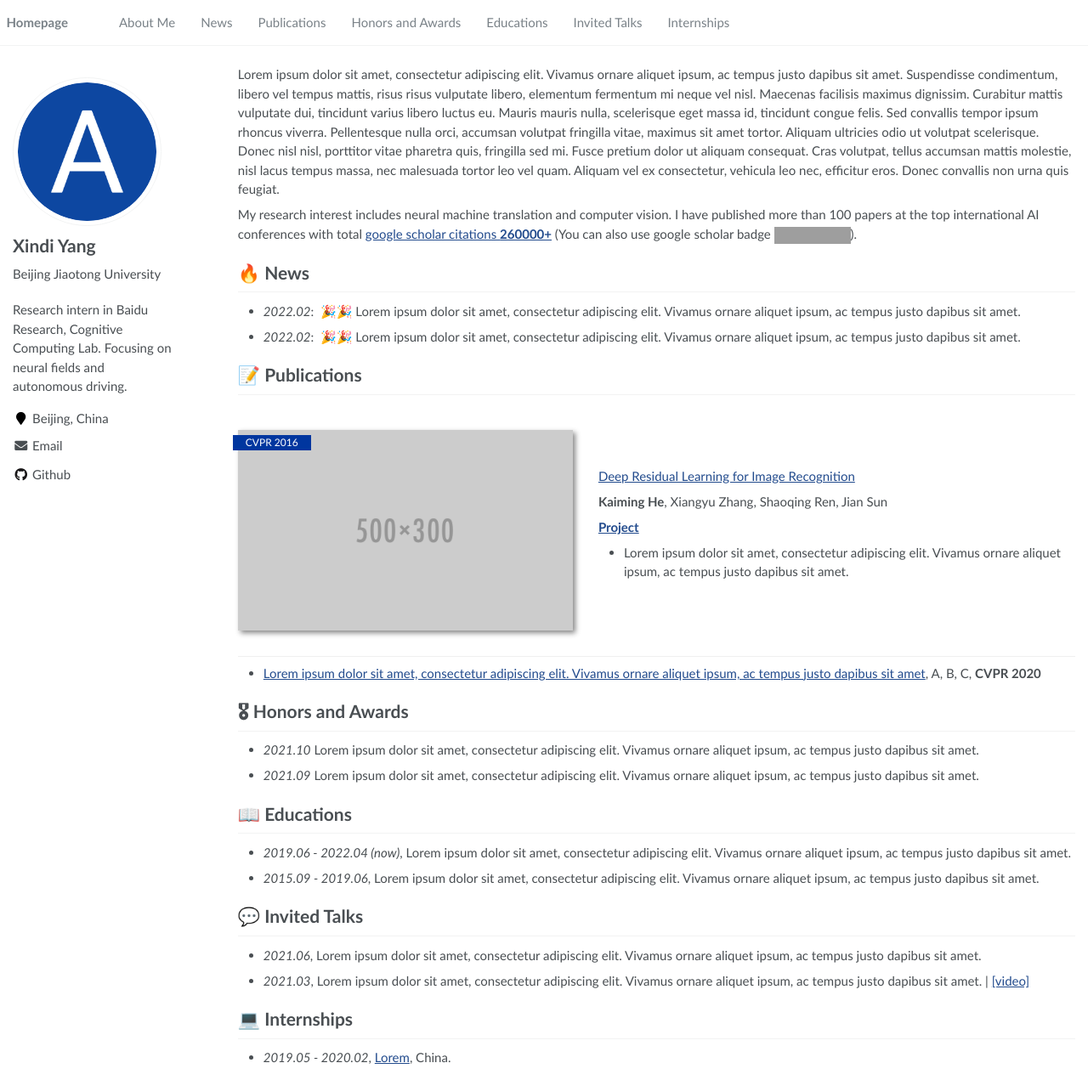
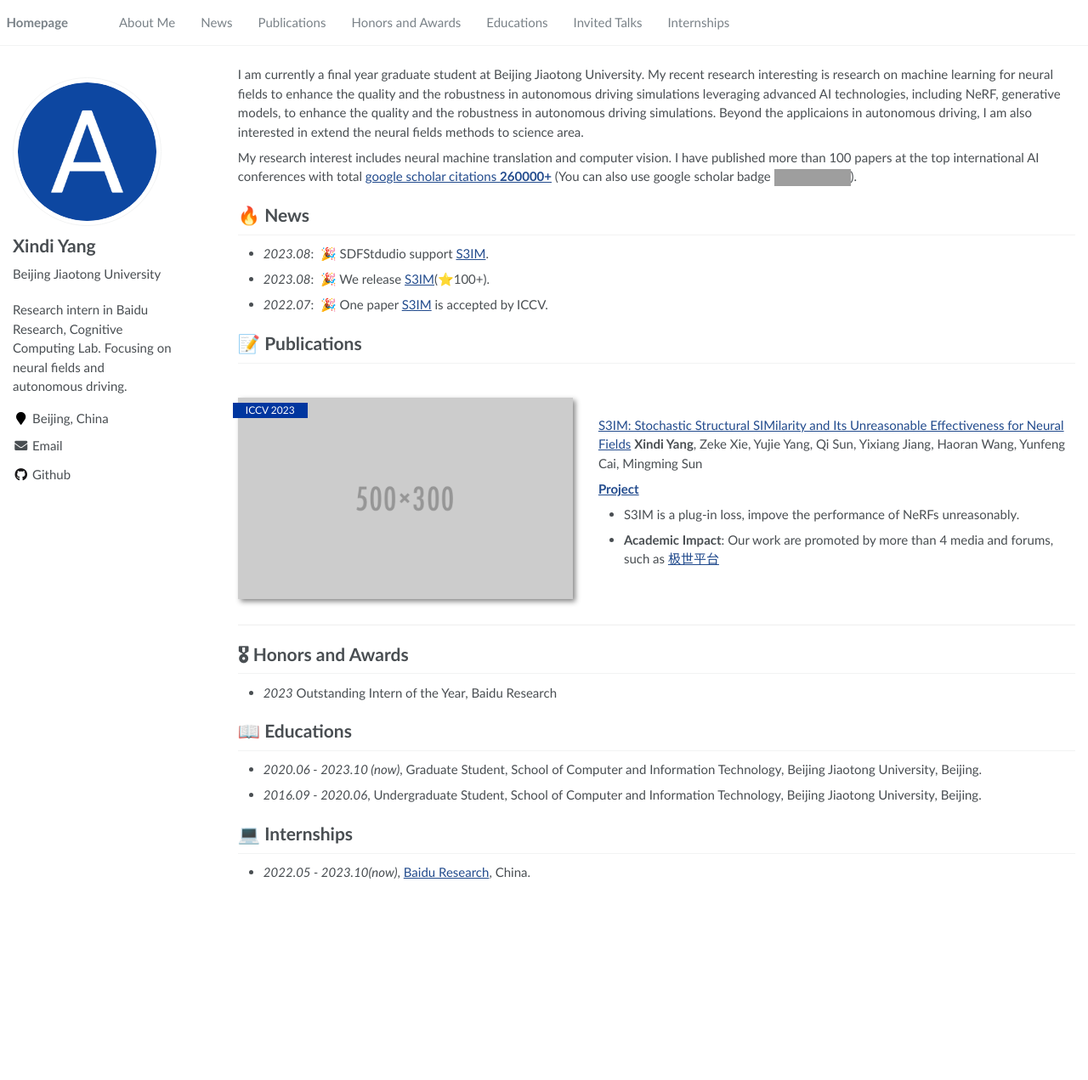
Before and after one commit to Madaoer/Madaoer.github.io, a Jekyll site: the page built from _pages/about.md, in a window 1280 px wide and 1271 px high. Shown: the whole window at 85% size. Built offline with Jekyll 4.4.1, drawn with Linux system fonts in a browser that asks for light colours; grey boxes are pictures that could not be loaded.

Commit message:
Update about.md

```diff
--- a/_pages/about.md
+++ b/_pages/about.md
@@ -17,42 +17,36 @@ redirect_from:
 
 <span class='anchor' id='about-me'></span>
 
-Lorem ipsum dolor sit amet, consectetur adipiscing elit. Vivamus ornare aliquet ipsum, ac tempus justo dapibus sit amet. Suspendisse condimentum, libero vel tempus mattis, risus risus vulputate libero, elementum fermentum mi neque vel nisl. Maecenas facilisis maximus dignissim. Curabitur mattis vulputate dui, tincidunt varius libero luctus eu. Mauris mauris nulla, scelerisque eget massa id, tincidunt congue felis. Sed convallis tempor ipsum rhoncus viverra. Pellentesque nulla orci, accumsan volutpat fringilla vitae, maximus sit amet tortor. Aliquam ultricies odio ut volutpat scelerisque. Donec nisl nisl, porttitor vitae pharetra quis, fringilla sed mi. Fusce pretium dolor ut aliquam consequat. Cras volutpat, tellus accumsan mattis molestie, nisl lacus tempus massa, nec malesuada tortor leo vel quam. Aliquam vel ex consectetur, vehicula leo nec, efficitur eros. Donec convallis non urna quis feugiat.
+I am currently a final year graduate student at Beijing Jiaotong University. My recent research interesting is research on machine learning for neural fields to enhance the quality and the robustness in autonomous driving simulations leveraging advanced AI technologies, including NeRF, generative models, to enhance the quality and the robustness in autonomous driving simulations. Beyond the applicaions in autonomous driving, I am also interested in extend the neural fields methods to science area.
 
 My research interest includes neural machine translation and computer vision. I have published more than 100 papers at the top international AI conferences with total <a href='https://scholar.google.com/citations?user=DhtAFkwAAAAJ'>google scholar citations <strong><span id='total_cit'>260000+</span></strong></a> (You can also use google scholar badge <a href='https://scholar.google.com/citations?user=DhtAFkwAAAAJ'><img src="https://img.shields.io/endpoint?url={{ url | url_encode }}&logo=Google%20Scholar&labelColor=f6f6f6&color=9cf&style=flat&label=citations"></a>).
 
 
 # 🔥 News
-- *2022.02*: &nbsp;🎉🎉 Lorem ipsum dolor sit amet, consectetur adipiscing elit. Vivamus ornare aliquet ipsum, ac tempus justo dapibus sit amet.
-- *2022.02*: &nbsp;🎉🎉 Lorem ipsum dolor sit amet, consectetur adipiscing elit. Vivamus ornare aliquet ipsum, ac tempus justo dapibus sit amet.
+- *2023.08*: &nbsp;🎉 SDFStdudio support [S3IM](https://github.com/Madaoer/S3IM-Neural-Fields).
+- *2023.08*: &nbsp;🎉 We release [S3IM](https://github.com/Madaoer/S3IM-Neural-Fields)(⭐️100+).
+- *2022.07*: &nbsp;🎉 One paper [S3IM](https://arxiv.org/abs/2308.07032) is accepted by ICCV.
 
 # 📝 Publications
 
-<div class='paper-box'><div class='paper-box-image'><div><div class="badge">CVPR 2016</div><img src='images/500x300.png' alt="sym" width="100%"></div></div>
+<div class='paper-box'><div class='paper-box-image'><div><div class="badge">ICCV 2023</div><img src='images/500x300.png' alt="sym" width="100%"></div></div>
 <div class='paper-box-text' markdown="1">
 
-[Deep Residual Learning for Image Recognition](https://openaccess.thecvf.com/content_cvpr_2016/papers/He_Deep_Residual_Learning_CVPR_2016_paper.pdf)
+[S3IM: Stochastic Structural SIMilarity and Its Unreasonable Effectiveness for Neural Fields](https://openaccess.thecvf.com/content/ICCV2023/papers/Xie_S3IM_Stochastic_Structural_SIMilarity_and_Its_Unreasonable_Effectiveness_for_Neural_ICCV_2023_paper.pdf)
+**Xindi Yang**, Zeke Xie, Yujie Yang, Qi Sun, Yixiang Jiang, Haoran Wang, Yunfeng Cai, Mingming Sun
 
-**Kaiming He**, Xiangyu Zhang, Shaoqing Ren, Jian Sun
-
-[**Project**](https://scholar.google.com/citations?view_op=view_citation&hl=zh-CN&user=DhtAFkwAAAAJ&citation_for_view=DhtAFkwAAAAJ:ALROH1vI_8AC) <strong><span class='show_paper_citations' data='DhtAFkwAAAAJ:ALROH1vI_8AC'></span></strong>
-- Lorem ipsum dolor sit amet, consectetur adipiscing elit. Vivamus ornare aliquet ipsum, ac tempus justo dapibus sit amet.
+[**Project**](https://madaoer.github.io/s3im_nerf/) <strong><span class='show_paper_citations' data='DhtAFkwAAAAJ:ALROH1vI_8AC'></span></strong>
+- S3IM is a plug-in loss, impove the performance of NeRFs unreasonably.
+- **Academic Impact**: Our work are promoted by more than 4 media and forums, such as [极世平台](https://mp.weixin.qq.com/s/GZnnX1lmenvpT2kN0SaWqA)
 </div>
 </div>
 
-- [Lorem ipsum dolor sit amet, consectetur adipiscing elit. Vivamus ornare aliquet ipsum, ac tempus justo dapibus sit amet](https://github.com), A, B, C, **CVPR 2020**
-
 # 🎖 Honors and Awards
-- *2021.10* Lorem ipsum dolor sit amet, consectetur adipiscing elit. Vivamus ornare aliquet ipsum, ac tempus justo dapibus sit amet.
-- *2021.09* Lorem ipsum dolor sit amet, consectetur adipiscing elit. Vivamus ornare aliquet ipsum, ac tempus justo dapibus sit amet.
+- *2023* Outstanding Intern of the Year, Baidu Research
 
 # 📖 Educations
-- *2019.06 - 2022.04 (now)*, Lorem ipsum dolor sit amet, consectetur adipiscing elit. Vivamus ornare aliquet ipsum, ac tempus justo dapibus sit amet.
-- *2015.09 - 2019.06*, Lorem ipsum dolor sit amet, consectetur adipiscing elit. Vivamus ornare aliquet ipsum, ac tempus justo dapibus sit amet.
-
-# 💬 Invited Talks
-- *2021.06*, Lorem ipsum dolor sit amet, consectetur adipiscing elit. Vivamus ornare aliquet ipsum, ac tempus justo dapibus sit amet.
-- *2021.03*, Lorem ipsum dolor sit amet, consectetur adipiscing elit. Vivamus ornare aliquet ipsum, ac tempus justo dapibus sit amet.  \| [\[video\]](https://github.com/)
+- *2020.06 - 2023.10 (now)*, Graduate Student, School of Computer and Information Technology, Beijing Jiaotong University, Beijing.
+- *2016.09 - 2020.06*, Undergraduate Student, School of Computer and Information Technology, Beijing Jiaotong University, Beijing.
 
 # 💻 Internships
-- *2019.05 - 2020.02*, [Lorem](https://github.com/), China.
+- *2022.05 - 2023.10(now)*, [Baidu Research](http://research.baidu.com/), China.
```
